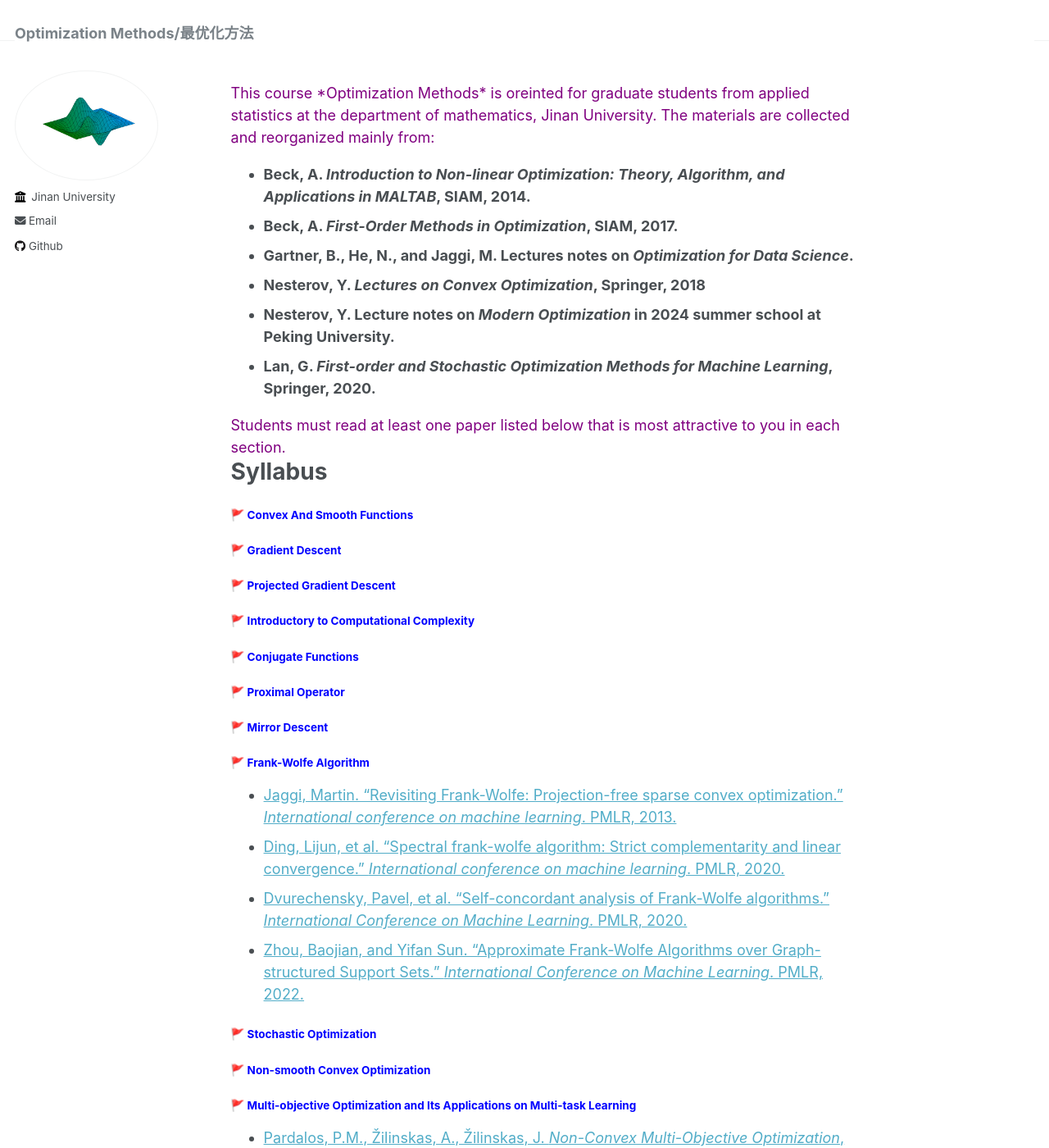
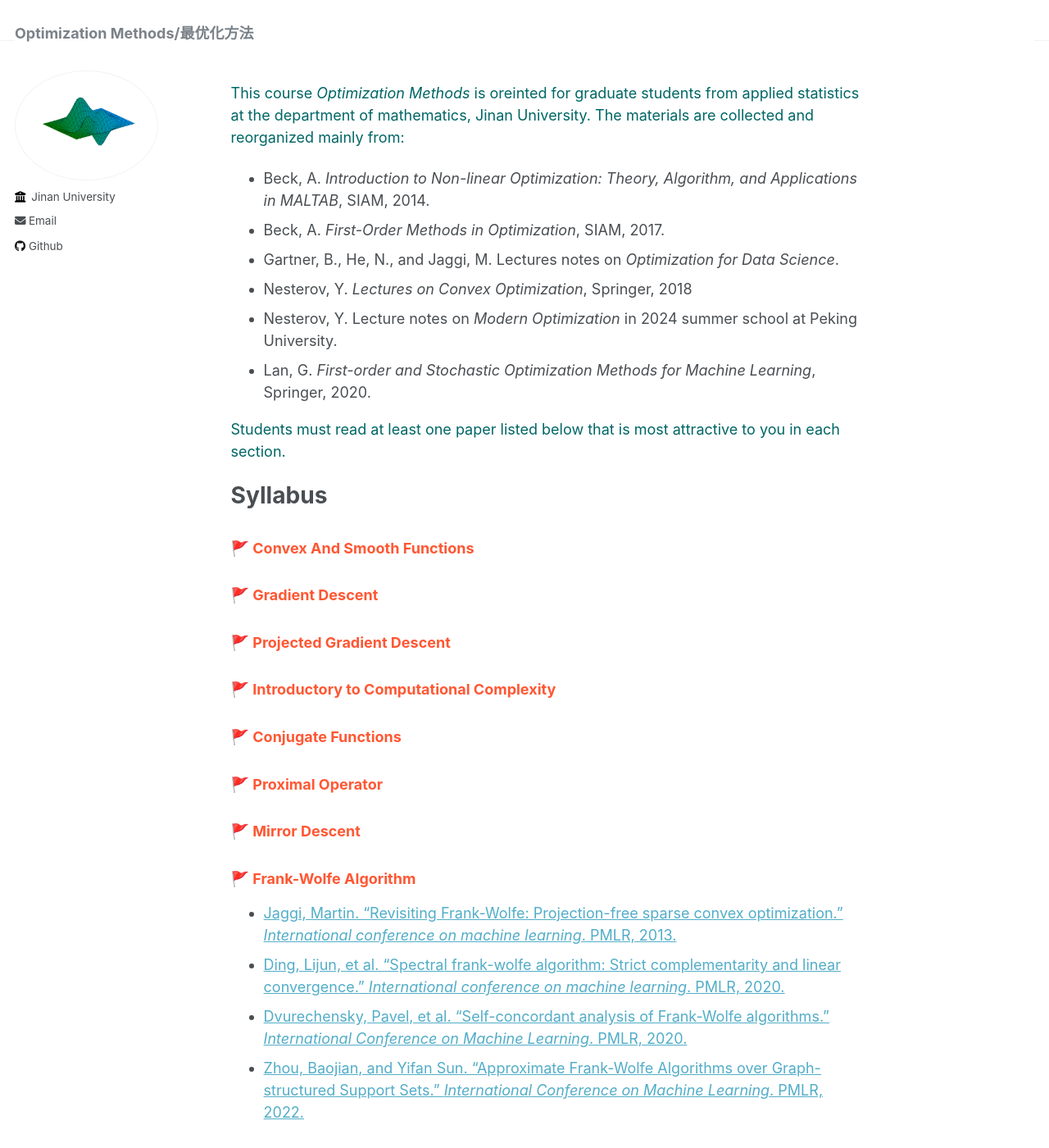
Before and after one commit to wangyuanhao/optimization_method_course_webpage, a Jekyll site: the page built from _pages/about.md, in a window 1280 px wide and 1400 px high. Shown: the whole window at 82% size. Built offline with Jekyll 4.4.1, drawn with Linux system fonts in a browser that asks for light colours; some of the changed text lies outside the part shown.

Commit message:
Update about.md

```diff
--- a/_pages/about.md
+++ b/_pages/about.md
@@ -6,48 +6,48 @@ redirect_from:
   - /about/
   - /about.html
 ---
-<font color=purple>This course *Optimization Methods* is oreinted for graduate students from applied statistics at the department of mathematics, Jinan University. The materials are collected and reorganized mainly from:</font>
+<span style="color: #006666;">This course *Optimization Methods* is oreinted for graduate students from applied statistics at the department of mathematics, Jinan University. The materials are collected and reorganized mainly from:</span>
 
-* **Beck, A. *Introduction to Non-linear Optimization: Theory, Algorithm, and Applications in MALTAB*, SIAM, 2014.**
-* **Beck, A. *First-Order Methods in Optimization*, SIAM,  2017.**
-* **Gartner, B., He, N., and Jaggi, M. Lectures notes on *Optimization for Data Science*.**
-* **Nesterov, Y. *Lectures on Convex Optimization*, Springer, 2018**
-* **Nesterov, Y. Lecture notes on *Modern Optimization* in 2024 summer school at Peking University.**
-* **Lan, G. *First-order and Stochastic Optimization Methods for Machine Learning*, Springer, 2020.**
+* Beck, A. *Introduction to Non-linear Optimization: Theory, Algorithm, and Applications in MALTAB*, SIAM, 2014.
+* Beck, A. *First-Order Methods in Optimization*, SIAM,  2017.
+* Gartner, B., He, N., and Jaggi, M. Lectures notes on *Optimization for Data Science*.
+* Nesterov, Y. *Lectures on Convex Optimization*, Springer, 2018
+* Nesterov, Y. Lecture notes on *Modern Optimization* in 2024 summer school at Peking University.
+* Lan, G. *First-order and Stochastic Optimization Methods for Machine Learning*, Springer, 2020.
 
-<font color=purple>Students must read at least one paper listed below that is most attractive to you in each section. </font>
+<span style="color: #006666;">Students must read at least one paper listed below that is most attractive to you in each section. </span>
 
 Syllabus
 ======
-#### 🚩 <font color="blue">Convex And Smooth Functions</font>
+### 🚩 <span style="color: #FF5733;">Convex And Smooth Functions</span>
 
-#### 🚩 <font color=blue>Gradient Descent</font>
+### 🚩 <span style="color: #FF5733;">Gradient Descent</span>
 
-#### 🚩 <font color=blue>Projected Gradient Descent</font>
+### 🚩 <span style="color: #FF5733;">Projected Gradient Descent</span>
 
-#### 🚩 <font color=blue>Introductory to Computational Complexity</font>
+### 🚩 <span style="color: #FF5733;">Introductory to Computational Complexity</span>
 
-#### 🚩 <font color=blue>Conjugate Functions</font>
+### 🚩 <span style="color: #FF5733;">Conjugate Functions</span>
 
-#### 🚩 <font color=blue>Proximal Operator</font>
+### 🚩 <span style="color: #FF5733;">Proximal Operator</span>
 
-#### 🚩 <font color=blue>Mirror Descent</font>
+### 🚩 <span style="color: #FF5733;">Mirror Descent</span>
 
-#### 🚩 <font color=blue>Frank-Wolfe Algorithm</font>
+### 🚩 <span style="color: #FF5733;">Frank-Wolfe Algorithm</span>
 
 * [Jaggi, Martin. "Revisiting Frank-Wolfe: Projection-free sparse convex optimization." *International conference on machine learning*. PMLR, 2013.](http://proceedings.mlr.press/v28/jaggi13.pdf)
 * [Ding, Lijun, et al. "Spectral frank-wolfe algorithm: Strict complementarity and linear convergence." *International conference on machine learning*. PMLR, 2020.](http://proceedings.mlr.press/v119/ding20a/ding20a.pdf)
 * [Dvurechensky, Pavel, et al. "Self-concordant analysis of Frank-Wolfe algorithms." *International Conference on Machine Learning*. PMLR, 2020.](http://proceedings.mlr.press/v119/dvurechensky20a/dvurechensky20a.pdf)
 * [Zhou, Baojian, and Yifan Sun. "Approximate Frank-Wolfe Algorithms over Graph-structured Support Sets." *International Conference on Machine Learning*. PMLR, 2022.](https://proceedings.mlr.press/v162/zhou22i/zhou22i.pdf)
 
-#### 🚩 <font color=blue>Stochastic Optimization</font>
+### 🚩 <span style="color: #FF5733;">Stochastic Optimization</span>
 
-#### 🚩 <font color=blue>Non-smooth Convex Optimization</font>
+### 🚩 <span style="color: #FF5733;">Non-smooth Convex Optimization</span>
 
-#### 🚩 <font color=blue>Multi-objective Optimization and Its Applications on Multi-task Learning</font>
+### 🚩 <span style="color: #FF5733;">Multi-objective Optimization and Its Applications on Multi-task Learning</span>
 
 * [Pardalos, P.M.,  Žilinskas, A.,  Žilinskas, J.  *Non-Convex Multi-Objective Optimization*, Chapter 1-2, Springer, 2017.](https://link.springer.com/book/10.1007/978-3-319-61007-8)
 
 History
 ======
-* [2024-09-21] Create this webpage.``
+* [2024-09-21] Create this webpage.
```
